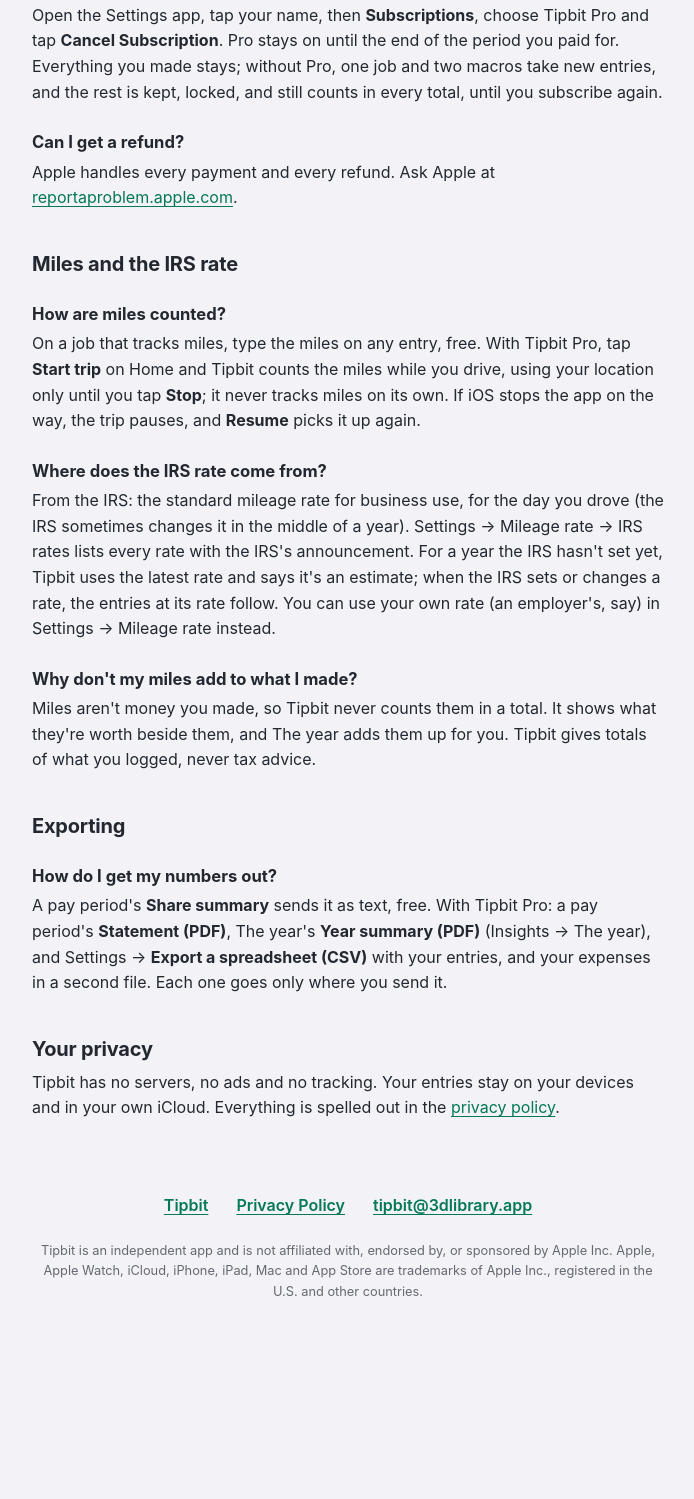
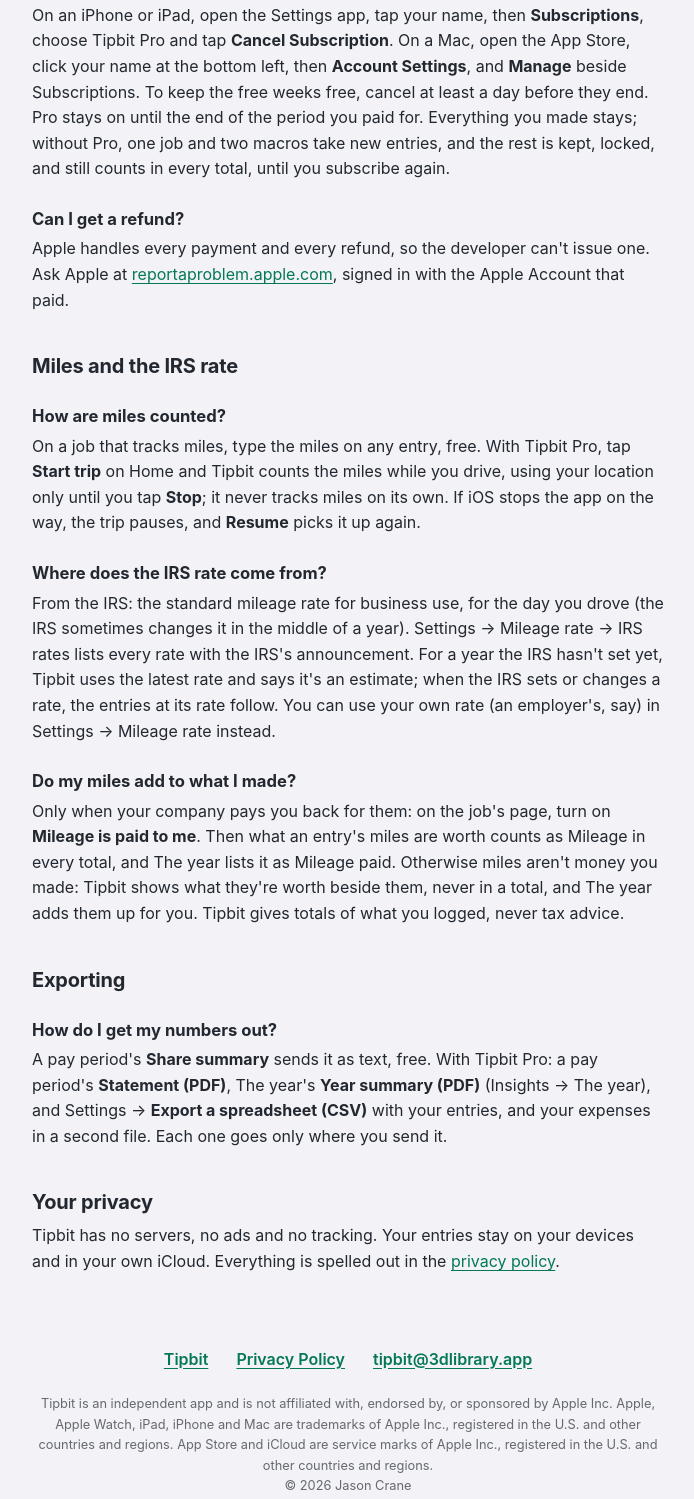
Before and after one commit to fatboyandchub/tipbit-site, a plain HTML site: page support.html in a window 1280 px wide. Shown: the part 1633-3132 px from the top of the page, without its empty margins (292-986 px from the left). Before the commit the page ends 2991 px from the top, so only its background shows below. Drawn offline with Linux system fonts and the light colour scheme.

Commit message:
The support page answers paid mileage, cancelling on a Mac, and refunds plainly
"Why don't my miles add to what I made?" said Tipbit never counts miles in a total, but since spec 35 a job set to
Mileage is paid to me counts their worth as Mileage. Cancelling named only the iPhone's steps, and the refund answer
didn't say the developer can't issue one.

Now the miles answer is the app's own Help answer (HelpView.swift), cancelling has the Mac's steps and the "a day before
the free weeks end" line, the refund answer says Apple handles it with the account that paid, and the credit line is in
Apple's form with the copyright.

Co-Authored-By: Claude Fable 5.1 <noreply@anthropic.com>
Claude-Session: https://claude.ai/code/session_01V8m3XH8dnkEnATFoLTeaXF

```diff
--- a/support.html
+++ b/support.html
@@ -67,14 +67,16 @@
   before the two weeks end, you aren't charged. The one-time purchase has no trial.</p>
 
   <h3>How do I cancel my subscription?</h3>
-  <p>Open the Settings app, tap your name, then <strong>Subscriptions</strong>, choose Tipbit Pro and tap
-  <strong>Cancel Subscription</strong>. Pro stays on until the end of the period you paid for. Everything you made
+  <p>On an iPhone or iPad, open the Settings app, tap your name, then <strong>Subscriptions</strong>, choose Tipbit Pro
+  and tap <strong>Cancel Subscription</strong>. On a Mac, open the App Store, click your name at the bottom left, then
+  <strong>Account Settings</strong>, and <strong>Manage</strong> beside Subscriptions. To keep the free weeks free,
+  cancel at least a day before they end. Pro stays on until the end of the period you paid for. Everything you made
   stays; without Pro, one job and two macros take new entries, and the rest is kept, locked, and still counts in every
   total, until you subscribe again.</p>
 
   <h3>Can I get a refund?</h3>
-  <p>Apple handles every payment and every refund. Ask Apple at
-  <a href="https://reportaproblem.apple.com">reportaproblem.apple.com</a>.</p>
+  <p>Apple handles every payment and every refund, so the developer can't issue one. Ask Apple at
+  <a href="https://reportaproblem.apple.com">reportaproblem.apple.com</a>, signed in with the Apple Account that paid.</p>
 
   <h2>Miles and the IRS rate</h2>
 
@@ -90,9 +92,11 @@
   hasn't set yet, Tipbit uses the latest rate and says it's an estimate; when the IRS sets or changes a rate, the entries
   at its rate follow. You can use your own rate (an employer's, say) in Settings → Mileage rate instead.</p>
 
-  <h3>Why don't my miles add to what I made?</h3>
-  <p>Miles aren't money you made, so Tipbit never counts them in a total. It shows what they're worth beside them, and
-  The year adds them up for you. Tipbit gives totals of what you logged, never tax advice.</p>
+  <h3>Do my miles add to what I made?</h3>
+  <p>Only when your company pays you back for them: on the job's page, turn on <strong>Mileage is paid to me</strong>.
+  Then what an entry's miles are worth counts as Mileage in every total, and The year lists it as Mileage paid.
+  Otherwise miles aren't money you made: Tipbit shows what they're worth beside them, never in a total, and The year
+  adds them up for you. Tipbit gives totals of what you logged, never tax advice.</p>
 
   <h2>Exporting</h2>
 
@@ -115,8 +119,9 @@
       <a href="mailto:tipbit@3dlibrary.app">tipbit@3dlibrary.app</a>
     </nav>
     <p class="tm">Tipbit is an independent app and is not affiliated with, endorsed by, or sponsored by Apple Inc. Apple,
-    Apple Watch, iCloud, iPhone, iPad, Mac and App Store are trademarks of Apple Inc., registered in the U.S. and other
-    countries.</p>
+    Apple Watch, iPad, iPhone and Mac are trademarks of Apple Inc., registered in the U.S. and other countries and
+    regions. App Store and iCloud are service marks of Apple Inc., registered in the U.S. and other countries and
+    regions.<br>© 2026 Jason Crane</p>
   </div>
 </footer>
 </body>
```
